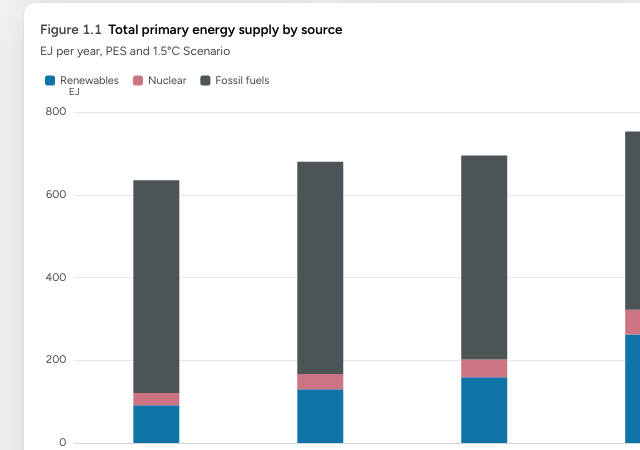
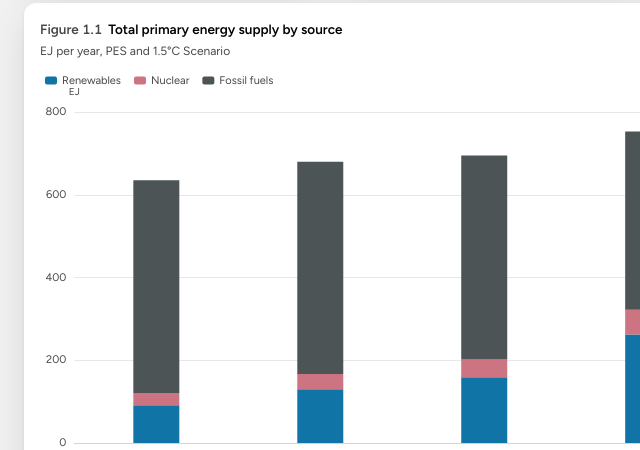
Before and after one commit to ElectrifySimon/weto-charts, a plain HTML site: page index.html in a window 1280 px wide. Shown: the part 345-795 px from the top of the page, 0-640 px from the left. Drawn offline with nearby package versions, Linux system fonts and the light colour scheme.

Commit message:
Readability: label backing for the 1.3 line, roomier legends, note the 1.9 2025 bar

```diff
--- a/data.js
+++ b/data.js
@@ -147,7 +147,7 @@ window.WETO = {
         { name: "DES", values: [null, 27.9, 112.9, 458.2], color: "#6bbcab" },
         { name: "1.5°C", values: [null, 27.9, 135.6, null], color: "#1476a7" }
       ],
-      note: "The 1.5°C 2050 bar could not be recovered from the vector layer. The 2025 value follows the report text: around 1 Mt.",
+      note: "The 2025 value is a single Mt on a 0-500 axis, so that bar has no visible height. The 1.5°C 2050 bar could not be recovered from the vector layer.",
       method: "Bars read from the vector layer on the printed 0-500 Mt axis."
     },
     {
--- a/index.html
+++ b/index.html
@@ -177,7 +177,7 @@ function mk(id, opt) {
   return c;
 }
 function legend(extra) {
-  return Object.assign({ top: 0, left: 0, itemWidth: 10, itemHeight: 10, itemGap: 14,
+  return Object.assign({ top: 0, left: 0, itemWidth: 12, itemHeight: 8, itemGap: 13,
     textStyle: { color: cssv("--muted"), fontSize: 11 } }, extra || {});
 }
 
@@ -225,7 +225,8 @@ function stackWithLine(c, opt) {
     name: opt.line.name, type: "line", yAxisIndex: 1, data: opt.line.values,
     itemStyle: { color: opt.line.color }, lineStyle: { width: 2, color: opt.line.color },
     symbol: "circle", symbolSize: 7, smooth: false,
-    label: { show: true, position: "top", color: opt.line.color, fontSize: 10, formatter: "{c}" }
+    label: { show: true, position: "top", distance: 7, color: opt.line.color, fontSize: 10,
+             backgroundColor: cssv("--surface"), borderRadius: 3, padding: [2, 4], formatter: "{c}" }
   });
   return mk(c.id, {
     tooltip: tip(),
```
